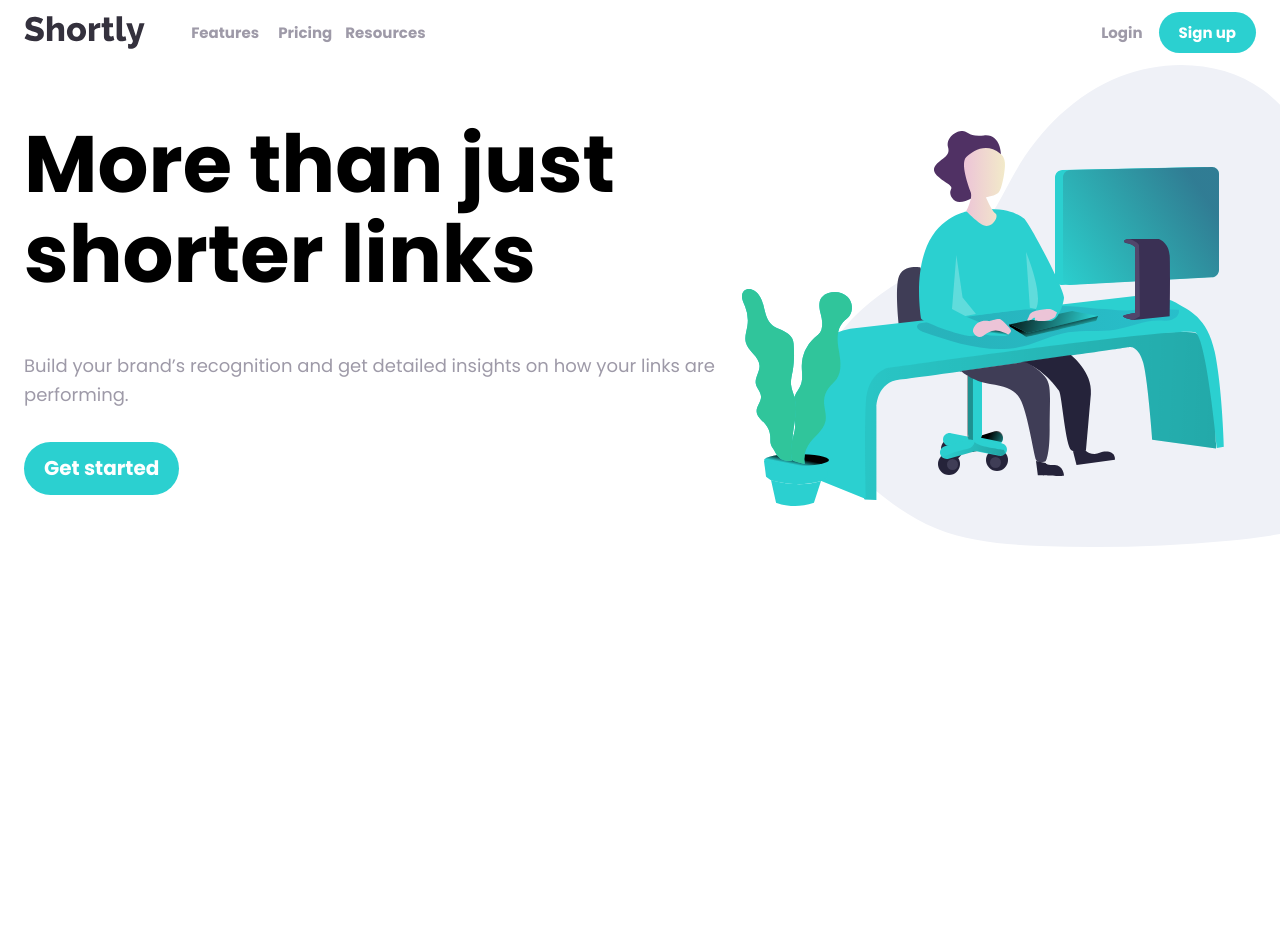
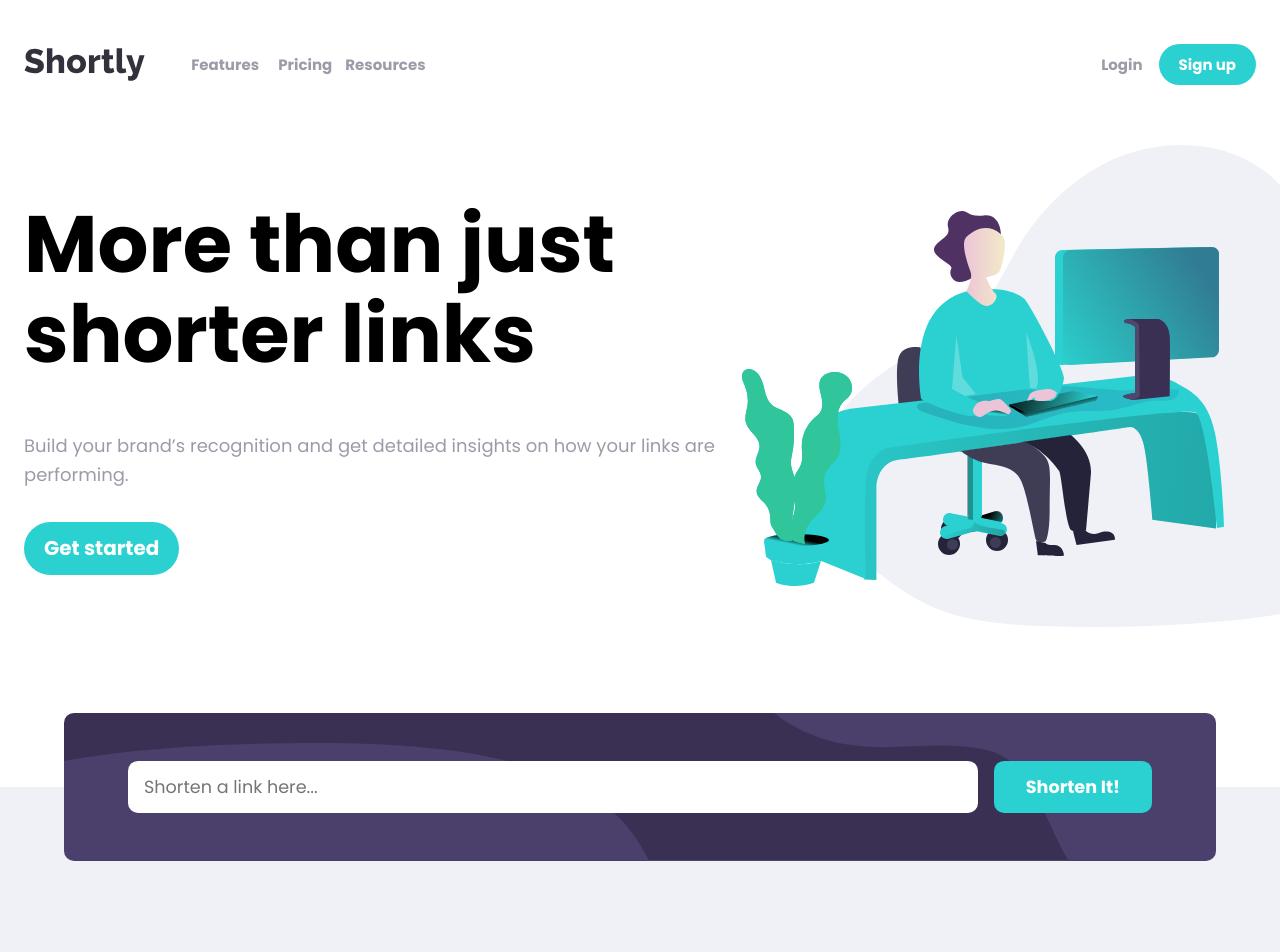
Before and after one commit to elian-dev/short-url-api-landing, a Vue app: page / in a window 1280 px wide. Shown: the top 952 px of the page. Before the commit the page ends 800 px from the top, so only its background shows below. Built offline with nearby package versions, Linux system fonts and the light colour scheme.

Commit message:
feat: :sparkles: Shorter links component

```diff
--- a/src/assets/styles/main.css
+++ b/src/assets/styles/main.css
@@ -4,13 +4,12 @@
 body,
 html {
   max-width: 100vw;
-  overflow: hidden;
+  overflow-x: hidden;
 }
 
 #app {
   width: 100%;
-  max-width: 1440px;
-  margin: 0 auto;
+  position: relative;
 
   font-family: 'Poppins', sans-serif;
   font-weight: normal;
@@ -21,3 +20,9 @@ html {
     display: block;
   }
 }
+
+.container {
+  width: 100%;
+  max-width: 1440px !important;
+  margin: 0 auto;
+}
--- a/src/components/HeaderNav.vue
+++ b/src/components/HeaderNav.vue
@@ -6,7 +6,7 @@ const menuOpen = ref(false)
 </script>
 
 <template>
-  <header class="header">
+  <header class="container header">
     <div class="header__logo">
       <svg xmlns="http://www.w3.org/2000/svg" width="121" height="33">
         <path
@@ -66,7 +66,7 @@ const menuOpen = ref(false)
 .header {
   width: auto;
   max-width: 100%;
-  padding: 1rem 1.5rem;
+  padding: 3rem 1.5rem 1rem 1.5rem;
 
   display: flex;
   flex-direction: row;
--- a/src/components/HeroSection.vue
+++ b/src/components/HeroSection.vue
@@ -2,7 +2,7 @@
 import Button from '@/components/Button.vue'
 </script>
 <template>
-  <section class="hero">
+  <section class="container hero">
     <div class="hero__img">
       <img class="" src="@/assets/images/illustration-working.svg" alt="" srcset="" />
     </div>
@@ -23,6 +23,8 @@ import Button from '@/components/Button.vue'
 
   display: grid;
   position: relative;
+  padding-top: 3rem;
+  padding-bottom: 10rem;
 }
 
 .hero .hero__img {
--- /dev/null
+++ b/src/components/ShorterForm.vue
@@ -0,0 +1,68 @@
+<template>
+  <section class="shorter">
+    <form class="container shorter-form" @submit.prevent>
+      <input
+        class="shorter-form--input"
+        type="text"
+        name="url"
+        id="url"
+        placeholder="Shorten a link here..."
+      />
+      <input class="button vprimary shorter-form--submit" type="submit" value="Shorten It!" />
+    </form>
+  </section>
+</template>
+
+<style>
+.shorter {
+  position: relative;
+}
+.shorter-form {
+  display: flex;
+  gap: 1rem;
+
+  background-color: #3a3054;
+  background-image: url(../assets/images/bg-shorten-desktop.svg);
+  background-repeat: no-repeat;
+  background-size: cover;
+  background-position: top right;
+  padding: 3rem 4rem;
+  width: 90%;
+  border-radius: 10px;
+
+  position: absolute;
+  top: 50%;
+  left: 50%;
+  transform: translate(-50%, -50%);
+}
+
+.shorter-form--input {
+  padding: 1rem;
+  border-radius: 10px;
+  flex: 1;
+  font-size: 1.1rem;
+  border: none;
+}
+.shorter-form--input:focus {
+  outline-color: #2bd0d0;
+  border: none;
+}
+.shorter-form--submit {
+  padding: 1rem 2rem;
+  background-color: #2bd0d0;
+  border-radius: 10px;
+  border: none;
+  color: #fff;
+  font-size: 1.1rem;
+  font-weight: 700;
+}
+
+@media screen and (max-width: 768px) {
+  .shorter-form {
+    background-image: url(../assets/images/bg-shorten-mobile.svg);
+    flex-direction: column;
+    background-size: contain;
+    padding: 2rem;
+  }
+}
+</style>
--- /dev/null
+++ b/src/components/StatsSection.vue
@@ -0,0 +1,17 @@
+<template>
+  <section class="stats">
+    <div class="container content">
+      <h2 class="title">Advanced Statistics</h2>
+      <p class="text">
+        Track how your links are performing across the web with our advanced statistics dashboard.
+      </p>
+    </div>
+  </section>
+</template>
+
+<style>
+.stats {
+  background-color: #eff1f7;
+  padding-top: 10rem;
+}
+</style>
--- a/src/views/HomeView.vue
+++ b/src/views/HomeView.vue
@@ -1,7 +1,11 @@
 <script setup lang="ts">
 import HeroSection from '@/components/HeroSection.vue'
+import ShorterForm from '@/components/ShorterForm.vue'
+import StatsSection from '@/components/StatsSection.vue'
 </script>
 
 <template>
   <HeroSection></HeroSection>
+  <ShorterForm></ShorterForm>
+  <StatsSection></StatsSection>
 </template>
```
Also changed, not shown: src/components/TheWelcome.vue (deleted, +0 -88 lines), src/components/WelcomeItem.vue (deleted, +0 -87 lines).
